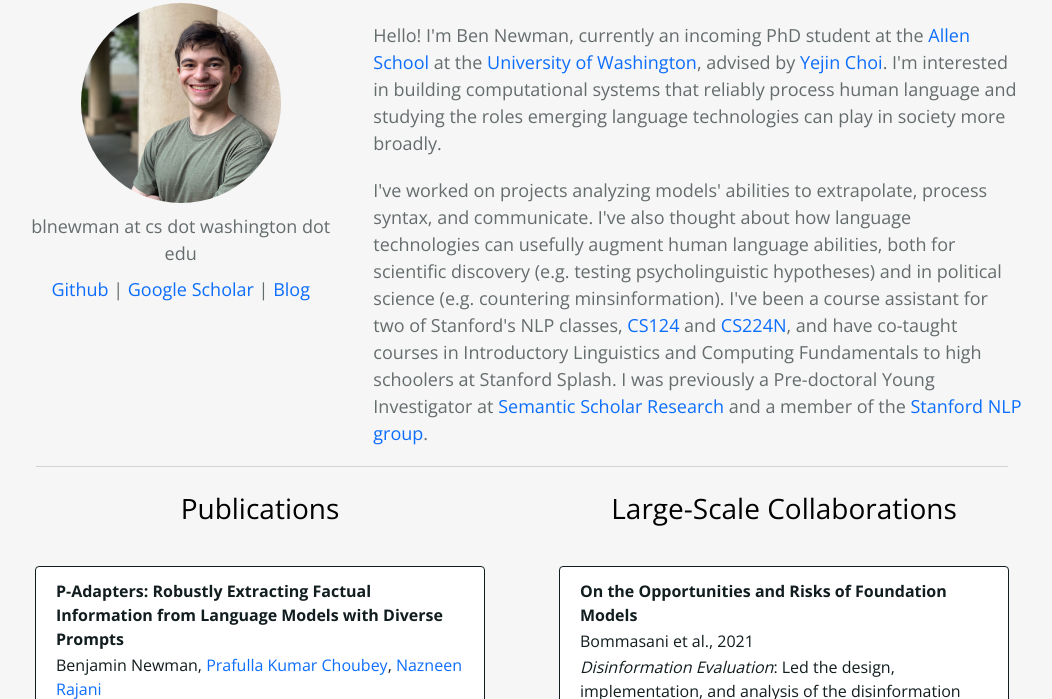
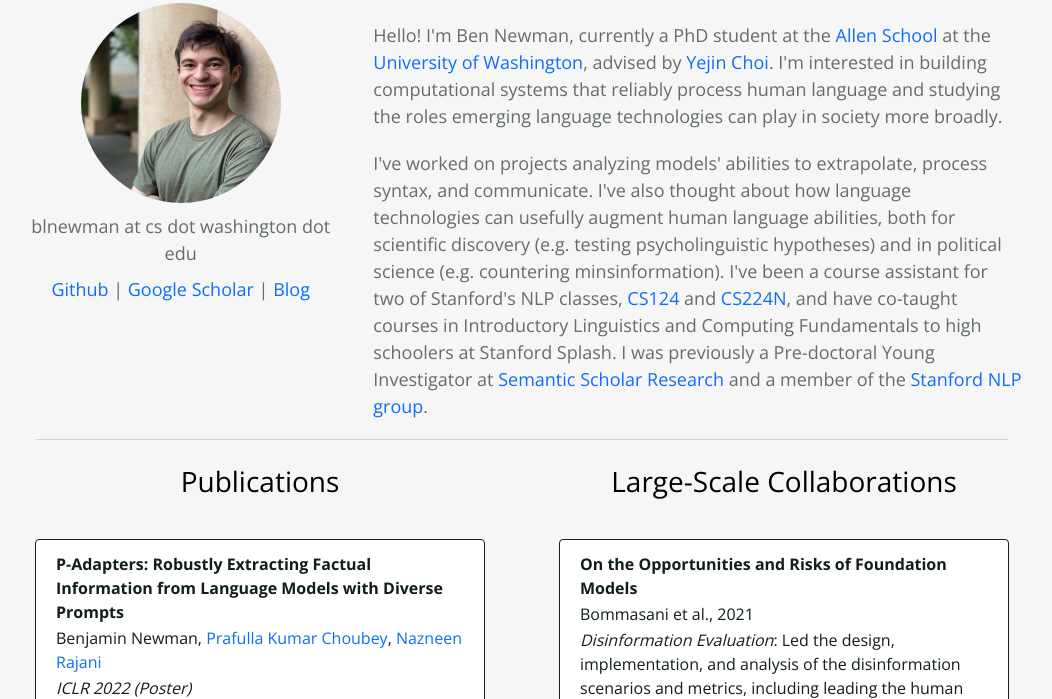
Before and after one commit to bnewm0609/bnewm0609.github.io, a plain HTML site: page index.html in a window 1280 px wide. Shown: the part 78-777 px from the top of the page, without its empty margins (118-1170 px from the left). Drawn offline with nearby package versions, Linux system fonts and the light colour scheme.

Commit message:
Future-proof affiliation

```diff
--- a/index.html
+++ b/index.html
@@ -51,7 +51,7 @@
       <!--<div class="col-md-8 col-md-offset-2">-->
       <div class="col-md-8">
         <div class="about-text">
-		<p>Hello! I'm Ben Newman, currently an incoming PhD student at the <a href="https://www.cs.washington.edu/">Allen School</a> at the <a href="https://www.washington.edu/">University of Washington</a>, advised by <a href="https://homes.cs.washington.edu/~yejin/">Yejin Choi</a>. I'm interested in building computational systems that reliably process human language and studying the roles emerging language technologies can play in society more broadly.</p>
+		<p>Hello! I'm Ben Newman, currently a PhD student at the <a href="https://www.cs.washington.edu/">Allen School</a> at the <a href="https://www.washington.edu/">University of Washington</a>, advised by <a href="https://homes.cs.washington.edu/~yejin/">Yejin Choi</a>. I'm interested in building computational systems that reliably process human language and studying the roles emerging language technologies can play in society more broadly.</p>
             <p>I've worked on projects analyzing models' abilities to extrapolate, process syntax, and communicate. I've also thought about how language technologies can usefully augment human language abilities, both for scientific discovery (e.g. testing psycholinguistic hypotheses) and in political science (e.g. countering minsinformation). I've been a course assistant for two of Stanford's NLP classes, <a href="http://cs124.stanford.edu">CS124</a> and <a href="https://cs224n.stanford.edu">CS224N</a>, and have co-taught courses in Introductory Linguistics and Computing Fundamentals to high schoolers at Stanford Splash. I was previously a Pre-doctoral Young Investigator at <a href="https://www.semanticscholar.org/research/research-team">Semantic Scholar Research</a> and a member of the <a href="https://nlp.stanford.edu">Stanford NLP group</a>.</p>
         </div>
       </div>
```
